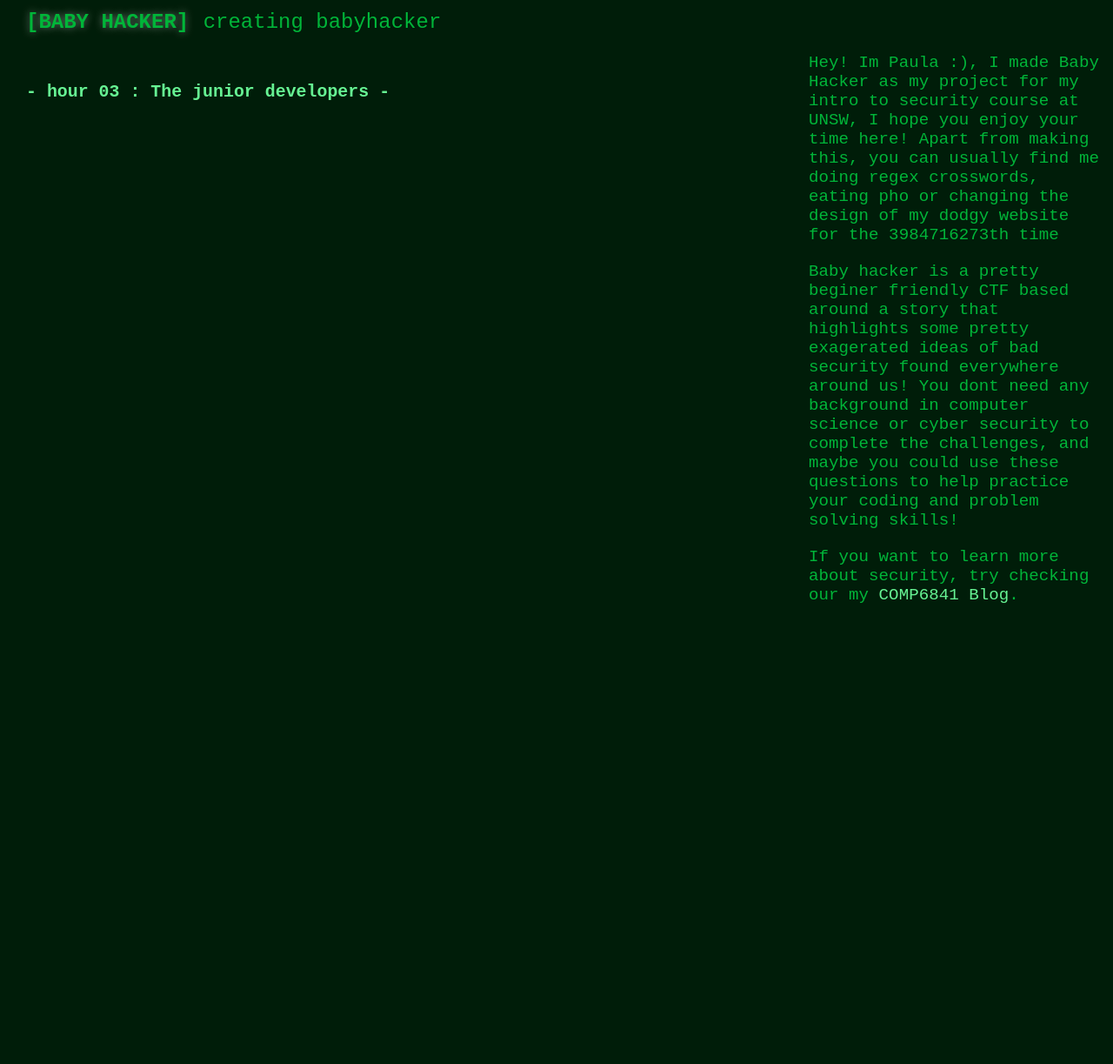
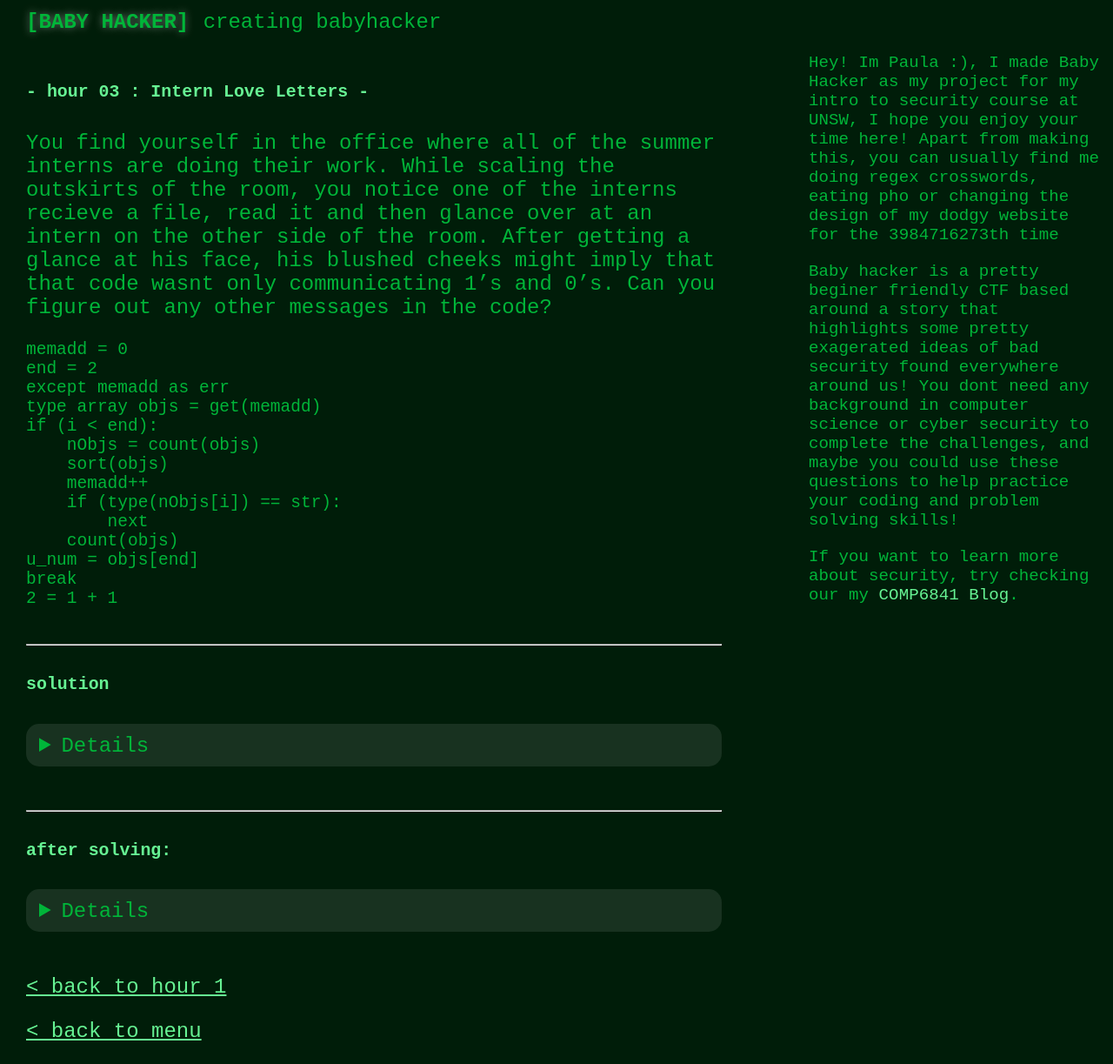
Before and after one commit to paulatennent/somethingAwesome, a Jekyll site: the page built from _posts/2021-04-03-q3.md, in a window 1280 px wide. Shown: the whole page at 87% size. Built offline with Jekyll 4.4.1, drawn with Linux system fonts in a browser that asks for light colours; before the commit the page ends 900 px from its top, so only the background shows below that.

Commit message:
added question 3

````diff
--- a/_posts/2021-04-03-q3.md
+++ b/_posts/2021-04-03-q3.md
@@ -1,6 +1,56 @@
 ---
-permalink: /hour03
+permalink: /puzzle03
 number: "03"
-title: The junior developers
+title: Intern Love Letters
 layout: question
 ---
+
+You find yourself in the office where all of the summer interns are doing their work. While scaling the outskirts of the room, you notice one of the interns recieve a file, read it and then glance over at an intern on the other side of the room. After getting a glance at his face, his blushed cheeks might imply that that code wasnt only communicating 1's and 0's. Can you figure out any other messages in the code?
+
+```
+memadd = 0
+end = 2
+except memadd as err
+type array objs = get(memadd)
+if (i < end):
+    nObjs = count(objs)
+    sort(objs)
+    memadd++
+    if (type(nObjs[i]) == str):
+        next
+    count(objs)
+u_num = objs[end]
+break
+2 = 1 + 1
+
+```
+----------
+##### solution
+<details>
+
+### walkthrough
+
+Alright, its pretty obvious that this code is complete and utter garbage, i dont think youll get anywhere trying to run the code in your head, let alone a computer trying to understand this. Ok, it seems like maybe the code is just a way to obscure the fact that there is a different message being comunicated. I did add a mini hint into the question by using the word "outskirts", but its not too hard to see the first letter of each line reading out a message
+
+### flag
+
+meetinsmincub2
+
+</details>
+
+----------
+##### after solving:
+<details>
+
+"Meet in 5 mins in cubical 2", As a baby, you have no idea why these two interns would be meeting in such a small space?! maybe to do some code review on that horrendus code!
+
+Well it seems that you know that a computer will be free sometime soon! (and maybe some data that we can use strageticaly later!).
+
+
+[Wait 5 mins for intern to leave >](/puzzle04.html)
+
+</details>
+
+[< back to hour 1](/puzzle02.html)
+
+[< back to menu](/)
````
Also changed, not shown: _posts/2021-04-01-q1.md (+2 -2 lines), _posts/2021-04-02-q2.md (+3 -3 lines).
